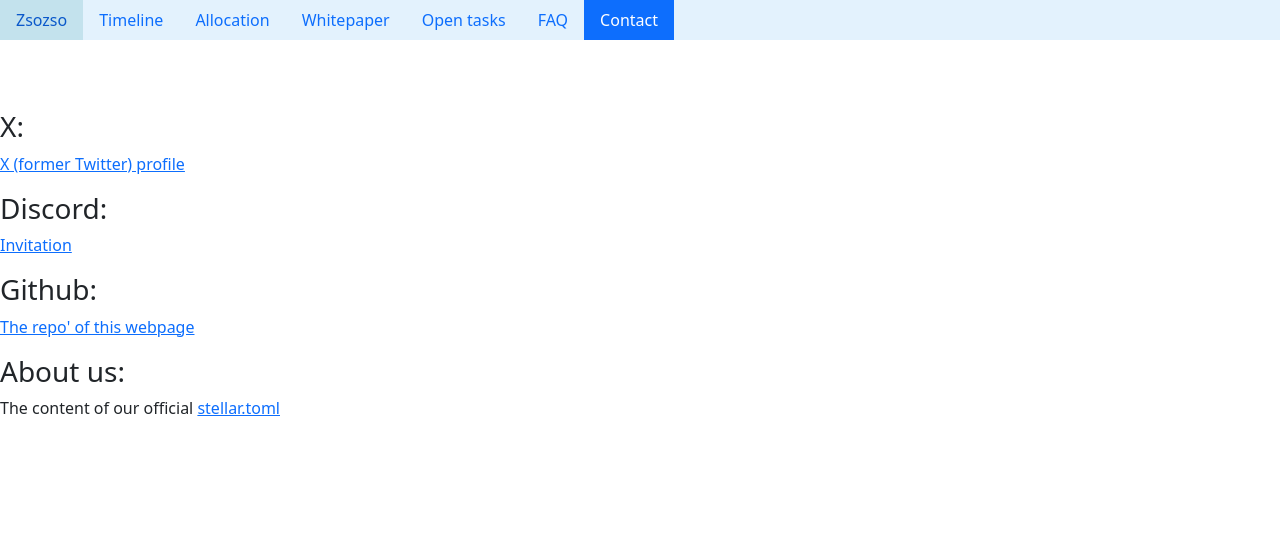
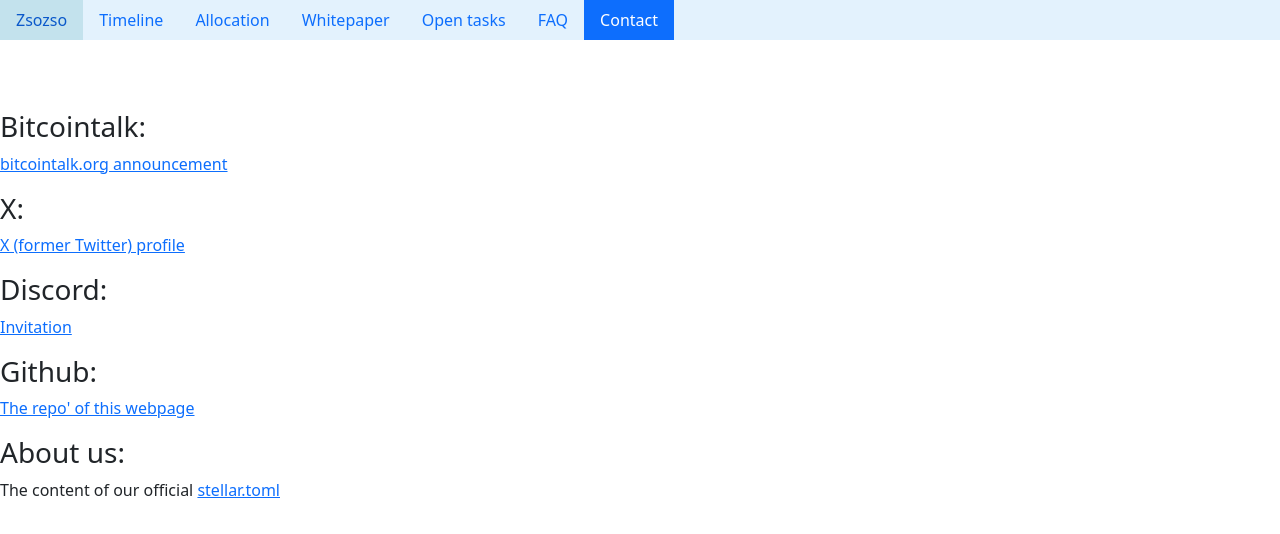
Before and after one commit to ifinta/zsozso-webpage, a website built with Parcel: page contact.html in a window 1280 px wide. Built offline with nearby package versions, Linux system fonts and the light colour scheme.

Commit message:
Bitcointalk announcement was added...

```diff
--- a/contact.html
+++ b/contact.html
@@ -21,6 +21,7 @@
     <a class="nav-link active rounded-0">Contact</a>
   </nav>
 
+  <h3>Bitcointalk:</h3> <p><a href="https://bitcointalk.org/index.php?topic=5492539.0" target="_blank">bitcointalk.org announcement</a></p>
   <h3>X:</h3> <p><a href="https://twitter.com/ZsozsoOnStellar" target="_blank">X (former Twitter) profile</a></p>
   <h3>Discord:</h3> <p><a href="https://discord.gg/CvsGETXYJH" target="_blank">Invitation</a></p>
   <h3>Github:</h3> <p><a href="https://github.com/ifinta/zsozso-webpage" target="_blank">The repo' of this webpage</a></p>
```
